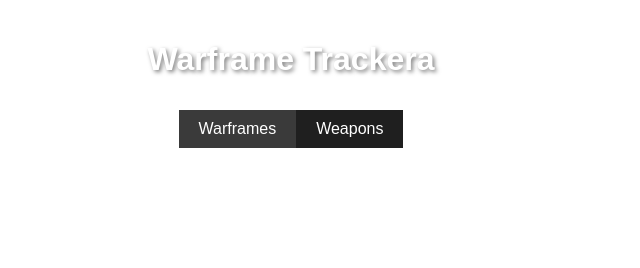
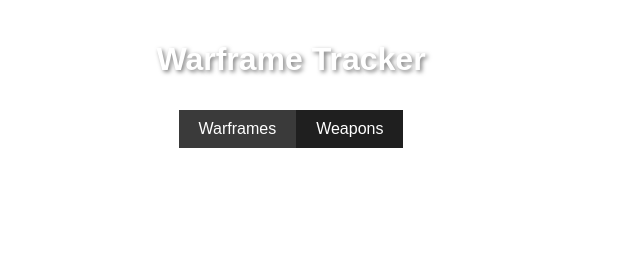
Before and after one commit to Vokuar/Warframe-Tracker, a plain HTML site: page index.html in a window 1280 px wide. Shown: the top 268 px of the page, 349-989 px from the left. Drawn offline with Linux system fonts and the light colour scheme.

Commit message:
Update index.html

```diff
--- a/index.html
+++ b/index.html
@@ -9,7 +9,7 @@
 <body>
   <div class="warframe-background"></div>
   <div class="container">
-    <h1>Warframe Trackera</h1>
+    <h1>Warframe Tracker</h1>
 
     <div class="tabs">
       <button id="warframes-tab" class="active">Warframes</button>
```
